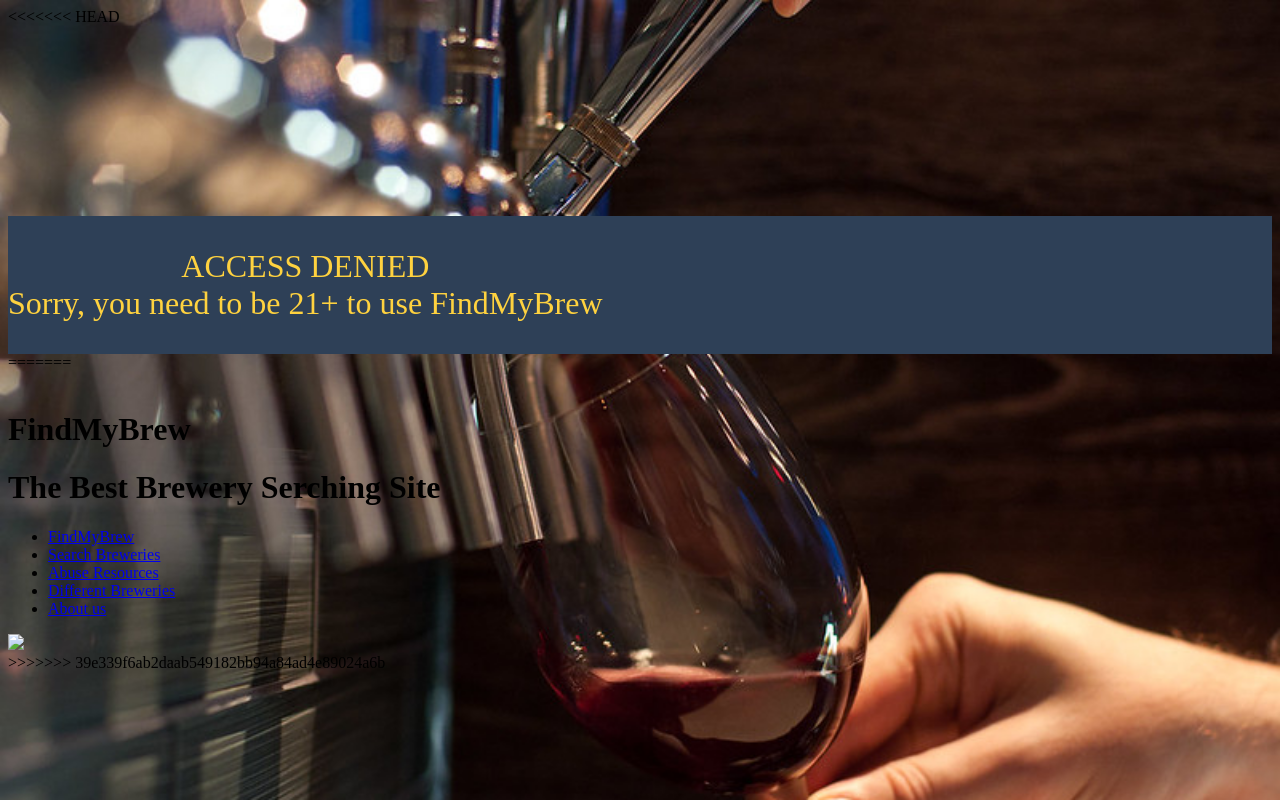
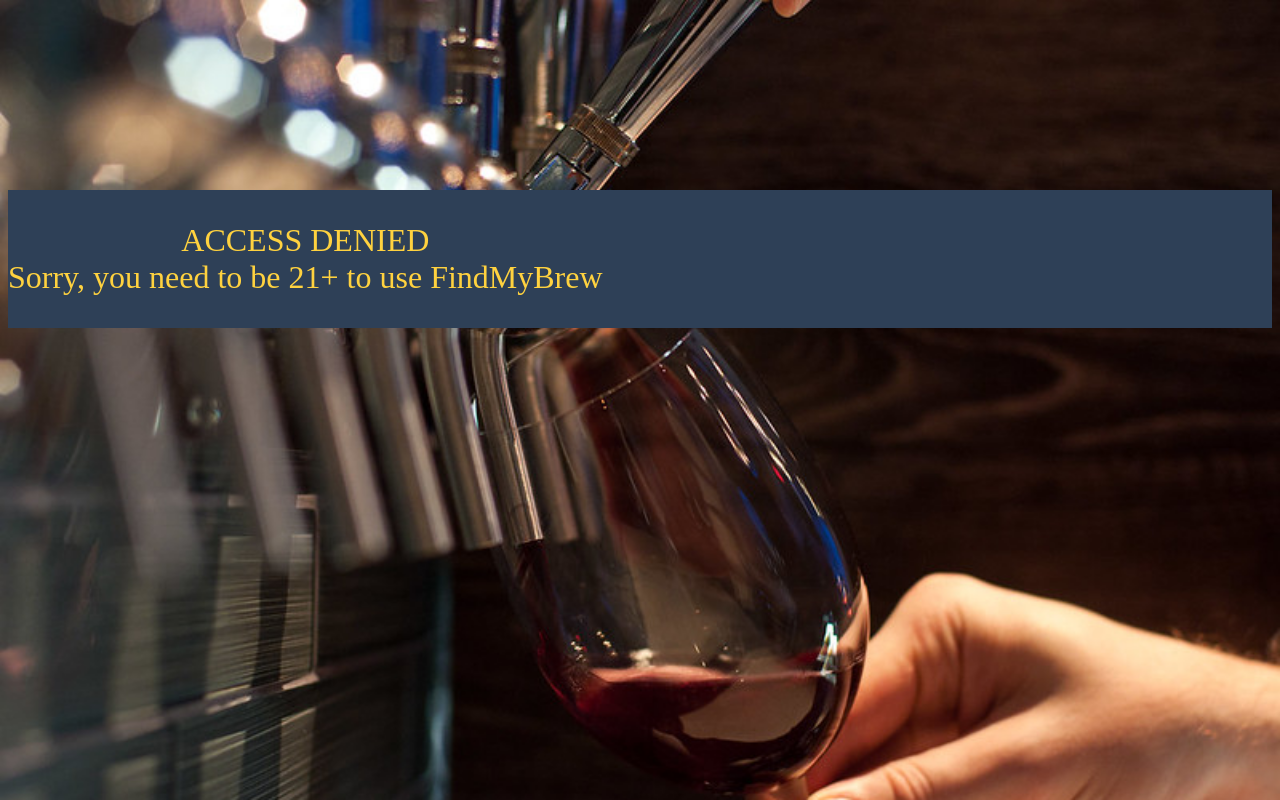
Before and after one commit to iWillChangeMyNameLater/theFridge, a website: page public/not-21.html in a window 1280 px wide. Drawn offline with Linux system fonts and the light colour scheme.

Commit message:
about-us and not-21 edits

```diff
--- a/public/not-21.html
+++ b/public/not-21.html
@@ -2,7 +2,6 @@
 <html>
 
 <head>
-<<<<<<< HEAD
     <title> Student Home Page</title>
     <meta charset="utf-8">
     <meta name="main-homepage" content="Not 21">
@@ -18,34 +17,6 @@
   <p>ACCESS DENIED<br>Sorry, you need to be 21+ to use FindMyBrew</p>
 </div>
 
-=======
-  <title> Student Home Page</title>
-  <meta charset="utf-8">
-  <meta name="main-homepage" content="student home page">
-  <meta name="Keywords" content="Students home page">
-  <meta name="authors" content="Cecilia Yarger">
-  <meta name="viewport" content="width=device-width, initial-scale=1.0">
-  <link rel="stylesheet" href="/stylesheets/not-21.css">
-</head>
-<header>
-  <br>
-  <h1 id="title">FindMyBrew</h1>
-  <h1 id="caption">The Best Brewery Serching Site</h1>
-</header>
-<body>
-  <div class="bar">
-    <ul>
-      <li id="bar-name"><a href="http://127.0.0.1:3000/findMyBrew-homepage">FindMyBrew</a></li>
-      <li><a href="http://127.0.0.1:3000/search-breweries">Search Breweries</a></li>
-      <li><a href="http://127.0.0.1:3000/abuse-resources">Abuse Resources</a></li>
-      <li><a href="http://127.0.0.1:3000/differnt-breweries">Different Breweries</a></li>
-      <li><a href="http://127.0.0.1:3000/about-us">About us</a></li>
-    </ul>
-  </div>
-<div class="background-image">
-  <img src="images/retro-1291738_1920.jpg">
-</div>
->>>>>>> 39e339f6ab2daab549182bb94a84ad4e89024a6b
 </body>
 
 <!--find picture, set as div, set z index correctly, place welcome text over it "Welcome to the Fridge idk placeholder for now" -->
--- a/public/stylesheets/about-us.css
+++ b/public/stylesheets/about-us.css
@@ -1,4 +1,5 @@
 div ul {
+
     list-style-type: none;
     background-color: #2E4057;
     display: flex;
@@ -6,9 +7,10 @@ div ul {
     padding: 0;
     height: 40px;
     justify-content: space-around;
+
 }
 
-a {
+ a {
     display: inline-block;
     text-align: "center";
     margin-top: 10px;
@@ -22,7 +24,6 @@ a {
 }
 
 #title {
-<<<<<<< HEAD
 display: inline;
 width: 20%;
 margin-right: 50%;
@@ -31,52 +32,48 @@ border-style: solid;
 }
 
 #caption{
-=======
     display: inline;
     width: 20%;
     margin-right: 50%;
     color: #2E4057;
+    width: 40px;
     border-style: solid;
+
 }
 
-#caption {
->>>>>>> 39e339f6ab2daab549182bb94a84ad4e89024a6b
-    display: inline;
-    color: #2E4057;
-    width: 40px;
-    border-style: solid;
-}
-
-<<<<<<< HEAD
 body{
     background-color: #FFD23F;
 }
 
 h2{
     color:  #2E4057;
-=======
-h2 {
-    color:  #3FA7D6;
->>>>>>> 39e339f6ab2daab549182bb94a84ad4e89024a6b
     margin-left: 50px;
     font-size: 40px;
     margin-top: 10px;
 }
 
-h3 {
+h3{
     margin-left: 50px;
 }
 
-#Team {
+h4{
+    margin-inline: 50px;
+}
+
+#Team{
     margin-left: 70px;
     /*width: 100%;*/
 }
 
-#Purpose {
+#Purpose{
     margin-left: 70px;
 }
 
-img {
+p{
+    margin-left: 100px;
+}
+
+img{
     float: left;
     width: auto;
     height: auto;
```
Also changed, not shown: public/about-us.html (+1 -1 lines), public/abuse-resources.html (+1 -1 lines), public/differnt-breweries.html (+1 -1 lines), public/findMyBrew-homepage.html (+1 -1 lines).
